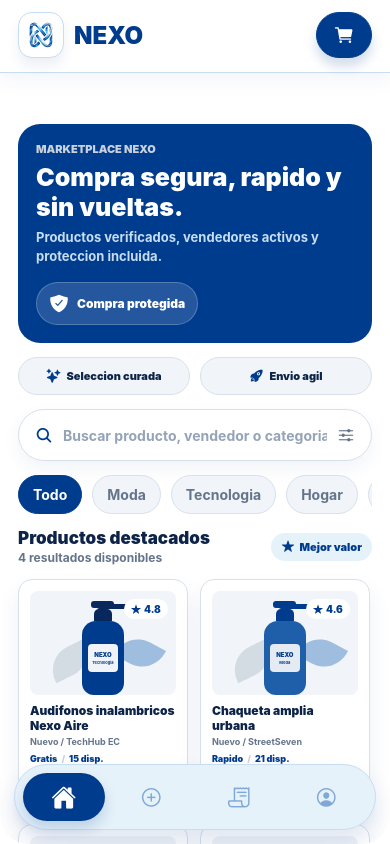
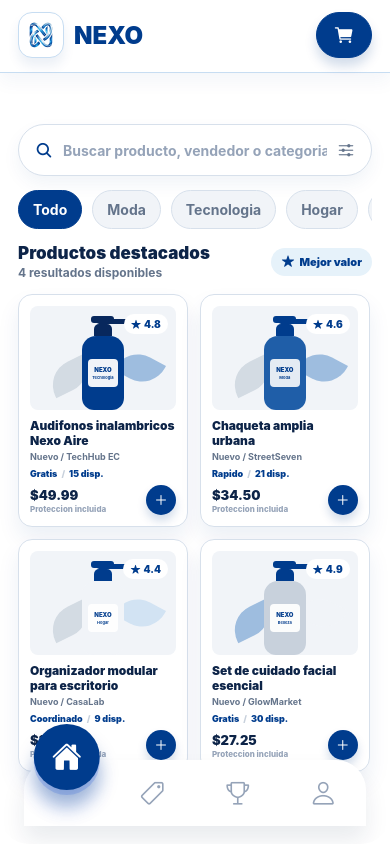
Before and after one commit to Walthergl66/nexo, a React Native app in the folder frontend/: screen / in a window 390 px wide. Built offline with nearby package versions, Linux system fonts and the light colour scheme.

Commit message:
feat: actualizar íconos de navegación y mejorar animaciones en la pantalla principal

```diff
--- a/frontend/App.tsx
+++ b/frontend/App.tsx
@@ -29,10 +29,12 @@ type NavIconName = keyof typeof Ionicons.glyphMap;
 
 const navIcons: Record<TabKey, { active: NavIconName; inactive: NavIconName }> = {
   Inicio: { active: 'home', inactive: 'home-outline' },
-  Vender: { active: 'add-circle', inactive: 'add-circle-outline' },
-  Pedidos: { active: 'receipt', inactive: 'receipt-outline' },
-  Cuenta: { active: 'person-circle', inactive: 'person-circle-outline' },
+  Vender: { active: 'pricetag', inactive: 'pricetag-outline' },
+  Pedidos: { active: 'trophy', inactive: 'trophy-outline' },
+  Cuenta: { active: 'person', inactive: 'person-outline' },
 };
+
+const activeNavSize = 66;
 
 export default function App() {
   const [activeTab, setActiveTab] = useState<TabKey>('Inicio');
@@ -46,6 +48,7 @@ export default function App() {
   const [customComments, setCustomComments] = useState<Record<string, ProductComment[]>>({});
   const [navWidth, setNavWidth] = useState(0);
   const activePillX = useRef(new Animated.Value(0)).current;
+  const activeBubbleScale = useRef(new Animated.Value(1)).current;
   const cartPulse = useRef(new Animated.Value(1)).current;
   const headerVisibility = useRef(new Animated.Value(1)).current;
   const isHeaderVisible = useRef(true);
@@ -56,8 +59,8 @@ export default function App() {
   const activeIndex = tabs.indexOf(activeTab);
   const isProductPresentation = activeTab === 'Inicio';
   const screenTransitionKey = `${activeTab}-${isCartOpen ? 'carrito' : selectedProductId ?? 'catalogo'}`;
-  const navGap = 6;
-  const tabWidth = navWidth > 0 ? (navWidth - navGap * (tabs.length - 1)) / tabs.length : 0;
+  const navGap = 0;
+  const tabWidth = navWidth > 0 ? navWidth / tabs.length : 0;
   const headerTranslateY = headerVisibility.interpolate({
     inputRange: [0, 1],
     outputRange: [-94, 0],
@@ -191,13 +194,30 @@ export default function App() {
       return;
     }
 
-    Animated.timing(activePillX, {
-      toValue: activeIndex * (tabWidth + navGap),
-      duration: 220,
-      easing: Easing.bezier(0.23, 1, 0.32, 1),
+    Animated.parallel([
+      Animated.spring(activePillX, {
+        toValue: activeIndex * (tabWidth + navGap) + tabWidth / 2 - activeNavSize / 2,
+        damping: 18,
+        mass: 0.85,
+        stiffness: 180,
         useNativeDriver: true,
-    }).start();
-  }, [activeIndex, activePillX, tabWidth]);
+      }),
+      Animated.sequence([
+        Animated.timing(activeBubbleScale, {
+          toValue: 0.9,
+          duration: 90,
+          easing: Easing.out(Easing.quad),
+          useNativeDriver: true,
+        }),
+        Animated.spring(activeBubbleScale, {
+          toValue: 1,
+          damping: 11,
+          stiffness: 170,
+          useNativeDriver: true,
+        }),
+      ]),
+    ]).start();
+  }, [activeBubbleScale, activeIndex, activePillX, navGap, tabWidth]);
 
   useEffect(() => {
     screenOpacity.setValue(0);
@@ -375,20 +395,41 @@ export default function App() {
         <View style={styles.bottomNav}>
           <View style={styles.bottomNavTrack} onLayout={handleNavLayout}>
             {tabWidth > 0 && (
+              <>
                 <Animated.View
                   pointerEvents="none"
                   style={[
-                  styles.bottomNavIndicator,
+                    styles.bottomNavPocket,
                     {
-                    width: tabWidth,
                       transform: [{ translateX: activePillX }],
                     },
                   ]}
                 />
+                <Animated.View
+                  pointerEvents="none"
+                  style={[
+                    styles.bottomNavHalo,
+                    {
+                      transform: [{ translateX: activePillX }, { scale: activeBubbleScale }],
+                    },
+                  ]}
+                />
+                <Animated.View
+                  pointerEvents="none"
+                  style={[
+                    styles.bottomNavBubble,
+                    {
+                      transform: [{ translateX: activePillX }, { scale: activeBubbleScale }],
+                    },
+                  ]}
+                >
+                  <Ionicons name={navIcons[activeTab].active} size={30} color={colors.surface} />
+                </Animated.View>
+              </>
             )}
             {tabs.map((tab) => {
               const isActive = tab === activeTab;
-              const iconName = isActive ? navIcons[tab].active : navIcons[tab].inactive;
+              const iconName = navIcons[tab].inactive;
 
               return (
                 <Pressable
@@ -408,8 +449,8 @@ export default function App() {
                 >
                   <Ionicons
                     name={iconName}
-                    size={isActive ? 25 : 23}
-                    color={isActive ? colors.surface : colors.brandBlueMuted}
+                    size={26}
+                    color={isActive ? 'transparent' : colors.inkSoft}
                   />
                 </Pressable>
               );
@@ -538,7 +579,7 @@ const styles = StyleSheet.create({
   content: {
     paddingHorizontal: 18,
     paddingTop: 2,
-    paddingBottom: 110,
+    paddingBottom: 126,
   },
   contentWithHeader: {
     paddingTop: 124,
@@ -551,45 +592,73 @@ const styles = StyleSheet.create({
   },
   bottomNav: {
     position: 'absolute',
-    left: 14,
-    right: 14,
-    bottom: 14,
-    backgroundColor: colors.brandBlueSoft,
-    borderRadius: 34,
-    padding: 8,
-    borderWidth: 1,
-    borderColor: colors.brandBlueLine,
-    shadowColor: colors.brandBlue,
-    shadowOffset: { width: 0, height: 14 },
-    shadowOpacity: 0.12,
-    shadowRadius: 24,
-    elevation: 12,
+    left: 24,
+    right: 24,
+    bottom: 18,
+    height: 86,
+    justifyContent: 'flex-end',
   },
   bottomNavTrack: {
-    minHeight: 48,
+    height: 66,
     flexDirection: 'row',
     alignItems: 'center',
-    gap: 6,
     position: 'relative',
+    backgroundColor: colors.surface,
+    borderTopLeftRadius: 30,
+    borderTopRightRadius: 30,
+    borderBottomLeftRadius: 0,
+    borderBottomRightRadius: 0,
+    shadowColor: colors.ink,
+    shadowOffset: { width: 0, height: 14 },
+    shadowOpacity: 0.09,
+    shadowRadius: 24,
+    elevation: 14,
   },
-  bottomNavIndicator: {
+  bottomNavPocket: {
     position: 'absolute',
+    top: -28,
     left: 0,
-    top: 0,
-    bottom: 0,
-    borderRadius: radii.pill,
+    width: activeNavSize,
+    height: activeNavSize,
+    borderRadius: activeNavSize / 2,
+    backgroundColor: colors.background,
+  },
+  bottomNavHalo: {
+    position: 'absolute',
+    top: -31,
+    left: 0,
+    width: activeNavSize,
+    height: activeNavSize,
+    borderRadius: activeNavSize / 2,
+    backgroundColor: '#3567ff',
+    shadowColor: '#4169ff',
+    shadowOffset: { width: 0, height: 18 },
+    shadowOpacity: 0.32,
+    shadowRadius: 18,
+    elevation: 15,
+    opacity: 0.26,
+  },
+  bottomNavBubble: {
+    position: 'absolute',
+    top: -36,
+    left: 0,
+    width: activeNavSize,
+    height: activeNavSize,
+    borderRadius: activeNavSize / 2,
     backgroundColor: colors.brandBlue,
+    alignItems: 'center',
+    justifyContent: 'center',
     shadowColor: colors.brandBlue,
-    shadowOffset: { width: 0, height: 8 },
-    shadowOpacity: 0.18,
-    shadowRadius: 14,
-    elevation: 8,
+    shadowOffset: { width: 0, height: 16 },
+    shadowOpacity: 0.35,
+    shadowRadius: 18,
+    elevation: 20,
   },
   bottomNavItem: {
-    minHeight: 48,
+    height: 66,
     alignItems: 'center',
     justifyContent: 'center',
-    borderRadius: radii.pill,
+    borderRadius: radii.medium,
     transform: [{ scale: 1 }],
   },
   bottomNavItemPressed: {
--- a/frontend/app/home/HomeScreen.tsx
+++ b/frontend/app/home/HomeScreen.tsx
@@ -99,29 +99,6 @@ export function HomeScreen({
 
   return (
     <>
-      <View style={styles.marketHero}>
-        <View style={styles.heroCopy}>
-          <Text style={styles.heroEyebrow}>Marketplace NEXO</Text>
-          <Text style={styles.heroTitle}>Compra segura, rapido y sin vueltas.</Text>
-          <Text style={styles.heroSubtitle}>Productos verificados, vendedores activos y proteccion incluida.</Text>
-        </View>
-        <View style={styles.heroMetric}>
-          <Ionicons name="shield-checkmark" size={20} color={colors.surface} />
-          <Text style={styles.heroMetricText}>Compra protegida</Text>
-        </View>
-      </View>
-
-      <View style={styles.trustRow}>
-        <View style={styles.trustPill}>
-          <Ionicons name="sparkles" size={14} color={colors.brandBlue} />
-          <Text style={styles.trustText}>Seleccion curada</Text>
-        </View>
-        <View style={styles.trustPill}>
-          <Ionicons name="rocket" size={14} color={colors.brandBlue} />
-          <Text style={styles.trustText}>Envio agil</Text>
-        </View>
-      </View>
-
       <View style={styles.searchBox}>
         <Ionicons name="search" size={18} color={colors.brandBlue} />
         <TextInput
--- a/frontend/package.json
+++ b/frontend/package.json
@@ -9,6 +9,7 @@
     "web": "expo start --web"
   },
   "dependencies": {
+    "@expo/vector-icons": "^15.1.1",
     "expo": "^55.0.26",
     "expo-status-bar": "~55.0.6",
     "react": "^19.2.0",
```
Also changed, not shown: 1 other file (tests, documents, lock files or other folders). Lines whose indentation alone changed are shown as unchanged.
